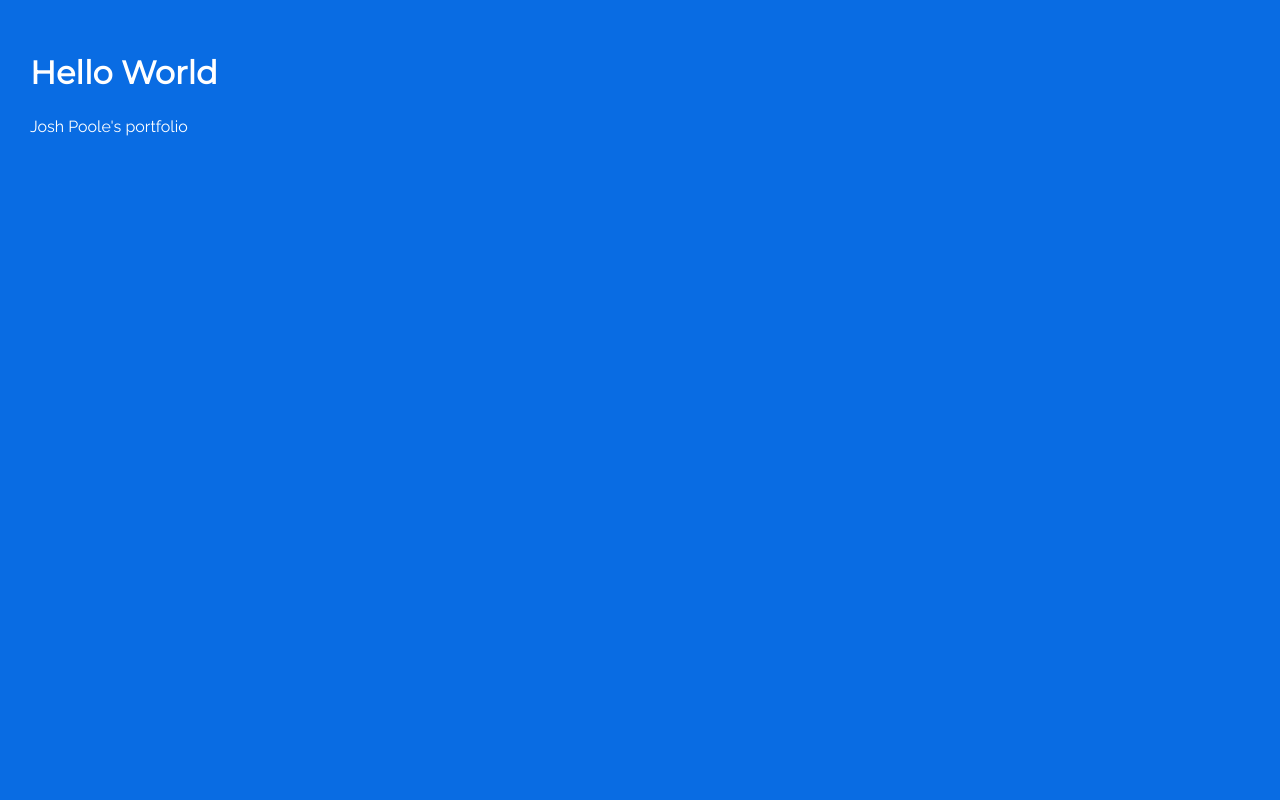
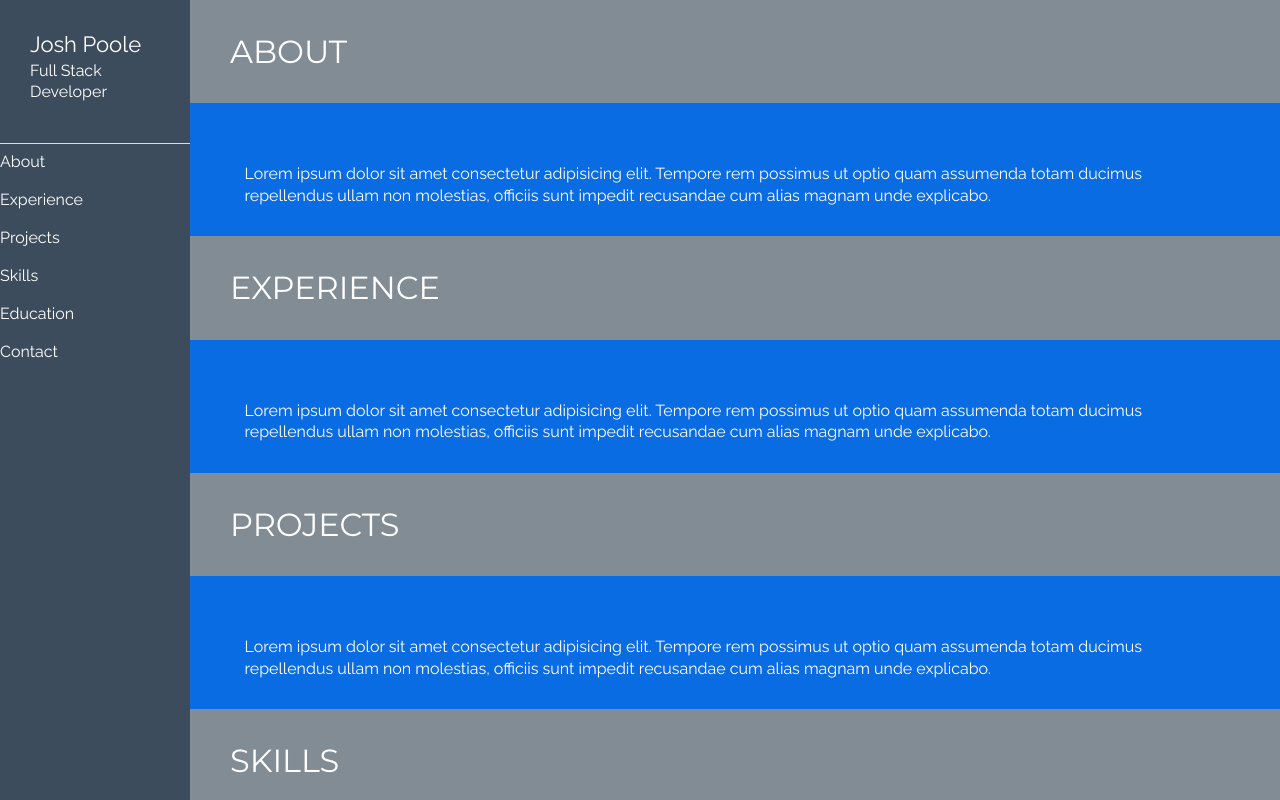
Before and after one commit to pooleparty/portfolio-old, a React app: page / in a window 1280 px wide. Shown: the top 800 px of the page. Built offline with nearby package versions, Linux system fonts and the light colour scheme; the HTML template or start-up script is replaced by a standard one.

Commit message:
Added Sections and SectionHeaders

```diff
--- a/package.json
+++ b/package.json
@@ -43,6 +43,7 @@
     "@types/express": "^4.11.1",
     "@types/jest": "^22.1.2",
     "@types/lodash": "^4.14.102",
+    "@types/prop-types": "^15.5.2",
     "@types/react": "^16.0.38",
     "@types/react-dom": "^16.0.4",
     "@types/react-helmet": "^5.0.4",
--- a/src/client/App.tsx
+++ b/src/client/App.tsx
@@ -1,7 +1,9 @@
 import * as React from 'react';
 import styled, { injectGlobal } from 'styled-components';
 import base from './styles/base';
-import { pxToRem } from './styles/utils';
+import { BREAKPOINTS, SIDEBAR_WIDTH } from './styles/vars';
+import NavigationMenu from './components/NavigationMenu';
+import Section from './components/Section';
 
 injectGlobal`${base}`;
 
@@ -9,14 +11,26 @@ interface Props {
   className?: string;
 }
 
+const AppContainer = styled.div`
+  padding-left: ${SIDEBAR_WIDTH};
+`;
+
 const App: React.SFC<Props> = ({ className }) => (
   <div className={className}>
-    <h1>Hello World</h1>
-    <p>Josh Poole's portfolio</p>
+    <NavigationMenu />
+    <AppContainer>
+      <Section id="about" title="About" />
+      <Section id="experience" title="Experience" />
+      <Section id="projects" title="Projects" />
+      <Section id="skills" title="Skills" />
+      <Section id="education" title="Education" />
+      <Section id="contact" title="Contact" />
+    </AppContainer>
   </div>
 );
 
 export default styled(App)`
-  padding: ${pxToRem(30)};
-  min-height: 100vh;
+  @media (max-width: ${BREAKPOINTS.mobile}) {
+    flex-direction: column;
+  }
 `;
--- /dev/null
+++ b/src/client/components/NavigationMenu.tsx
@@ -0,0 +1,106 @@
+import * as React from 'react';
+import styled from 'styled-components';
+import { pxToRem } from '../styles/utils';
+import {
+  COLORS,
+  BREAKPOINTS,
+  NAVBAR_HEIGHT,
+  SIDEBAR_WIDTH,
+} from '../styles/vars';
+
+interface Props {
+  className?: string;
+}
+
+const NameLink = styled.a`
+  display: block;
+  text-decoration: none;
+  color: ${COLORS.white};
+  font-size: ${pxToRem(22)};
+`;
+
+const MobileNavBar = styled.nav`
+  display: none;
+
+  @media (max-width: ${BREAKPOINTS.mobile}) {
+    display: block;
+    width: 100%;
+    text-align: center;
+    padding-top: ${pxToRem(15)};
+    height: ${NAVBAR_HEIGHT};
+    background-color: ${COLORS.gray2};
+  }
+`;
+
+const NavBar = styled.nav`
+  position: fixed;
+  left: 0;
+  min-height: 100vh;
+  background-color: ${COLORS.gray2};
+
+  @media (max-width: ${BREAKPOINTS.mobile}) {
+    display: none;
+  }
+
+  ul {
+    width: ${SIDEBAR_WIDTH};
+    margin: 0;
+    padding: 0;
+
+    li {
+      list-style-type: none;
+
+      &.logo {
+        border-bottom: 1px solid #ddd;
+        min-height: ${pxToRem(90)};
+        padding: 30px 30px 40px;
+      }
+    }
+  }
+`;
+
+const SideBarLink = styled.a`
+  display: block;
+  line-height: 100%;
+  padding: 10px 0 12px;
+  text-decoration: none;
+  color: ${COLORS.white};
+`;
+
+const Name = (
+  <div>
+    <NameLink href="#main">Josh Poole</NameLink>
+    <span>Full Stack Developer</span>
+  </div>
+);
+
+const NavigationMenu: React.SFC<Props> = ({ className }) => (
+  <div>
+    <NavBar>
+      <ul>
+        <li className="logo">{Name}</li>
+        <li>
+          <SideBarLink href="#about">About</SideBarLink>
+        </li>
+        <li>
+          <SideBarLink href="#experience">Experience</SideBarLink>
+        </li>
+        <li>
+          <SideBarLink href="#projects">Projects</SideBarLink>
+        </li>
+        <li>
+          <SideBarLink href="#skills">Skills</SideBarLink>
+        </li>
+        <li>
+          <SideBarLink href="#education">Education</SideBarLink>
+        </li>
+        <li>
+          <SideBarLink href="#contact">Contact</SideBarLink>
+        </li>
+      </ul>
+    </NavBar>
+    <MobileNavBar>{Name}</MobileNavBar>
+  </div>
+);
+
+export default NavigationMenu;
--- /dev/null
+++ b/src/client/components/Section.tsx
@@ -0,0 +1,36 @@
+import * as React from 'react';
+import * as PropTypes from 'prop-types';
+import styled from 'styled-components';
+import { pxToRem } from '../styles/utils';
+import SectionHeader from './SectionHeader';
+
+interface Props {
+  className?: string;
+  title?: string;
+}
+
+const SectionContent = styled.div`
+  width: 90%;
+  margin: auto;
+`;
+
+const Section: React.SFC<Props> = ({ className, title, ...rest }) => (
+  <div className={className} {...rest}>
+    <SectionHeader title={title} />
+    <SectionContent>
+      Lorem ipsum dolor sit amet consectetur adipisicing elit. Tempore rem
+      possimus ut optio quam assumenda totam ducimus repellendus ullam non
+      molestias, officiis sunt impedit recusandae cum alias magnam unde
+      explicabo.
+    </SectionContent>
+  </div>
+);
+
+Section.propTypes = {
+  className: PropTypes.string,
+  title: PropTypes.string.isRequired,
+};
+
+export default styled(Section)`
+  padding-bottom: ${pxToRem(30)};
+`;
--- /dev/null
+++ b/src/client/components/SectionHeader.tsx
@@ -0,0 +1,32 @@
+import * as React from 'react';
+import * as PropTypes from 'prop-types';
+import styled from 'styled-components';
+import { COLORS } from '../styles/vars';
+
+interface Props {
+  className?: string;
+  title?: string;
+}
+
+const Title = styled.h1`
+  font-weight: 200;
+  margin-bottom: 60px;
+  margin-top: 0;
+  padding: 30px 40px;
+  text-transform: uppercase;
+`;
+
+const SectionHeader: React.SFC<Props> = ({ className, title, ...rest }) => (
+  <Title className={className} {...rest}>
+    {title}
+  </Title>
+);
+
+SectionHeader.propTypes = {
+  className: PropTypes.string,
+  title: PropTypes.string.isRequired,
+};
+
+export default styled(SectionHeader)`
+  background-color: ${COLORS.gray1};
+`;
--- a/src/client/styles/vars.ts
+++ b/src/client/styles/vars.ts
@@ -6,3 +6,10 @@ export const COLORS = {
   gray1: '#818C95',
   gray2: '#3C4C5C',
 };
+
+export const BREAKPOINTS = {
+  mobile: '660px',
+};
+
+export const NAVBAR_HEIGHT = '64px';
+export const SIDEBAR_WIDTH = '190px';
--- a/src/server/utils/renderer.tsx
+++ b/src/server/utils/renderer.tsx
@@ -3,11 +3,12 @@ import { renderToString } from 'react-dom/server';
 import { Helmet } from 'react-helmet';
 import { ServerStyleSheet } from 'styled-components';
 import logger from '../utils/logger';
+import App from '../../client/App';
 
 export default (url: string) => {
   logger.info('Calling renderer with path:', url);
 
-  const app = <h1>Hello World</h1>;
+  const app = <App />;
 
   const sheet = new ServerStyleSheet();
   const html = renderToString(sheet.collectStyles(app));
```
Also changed, not shown: 1 other file (tests, documents, lock files or other folders).
